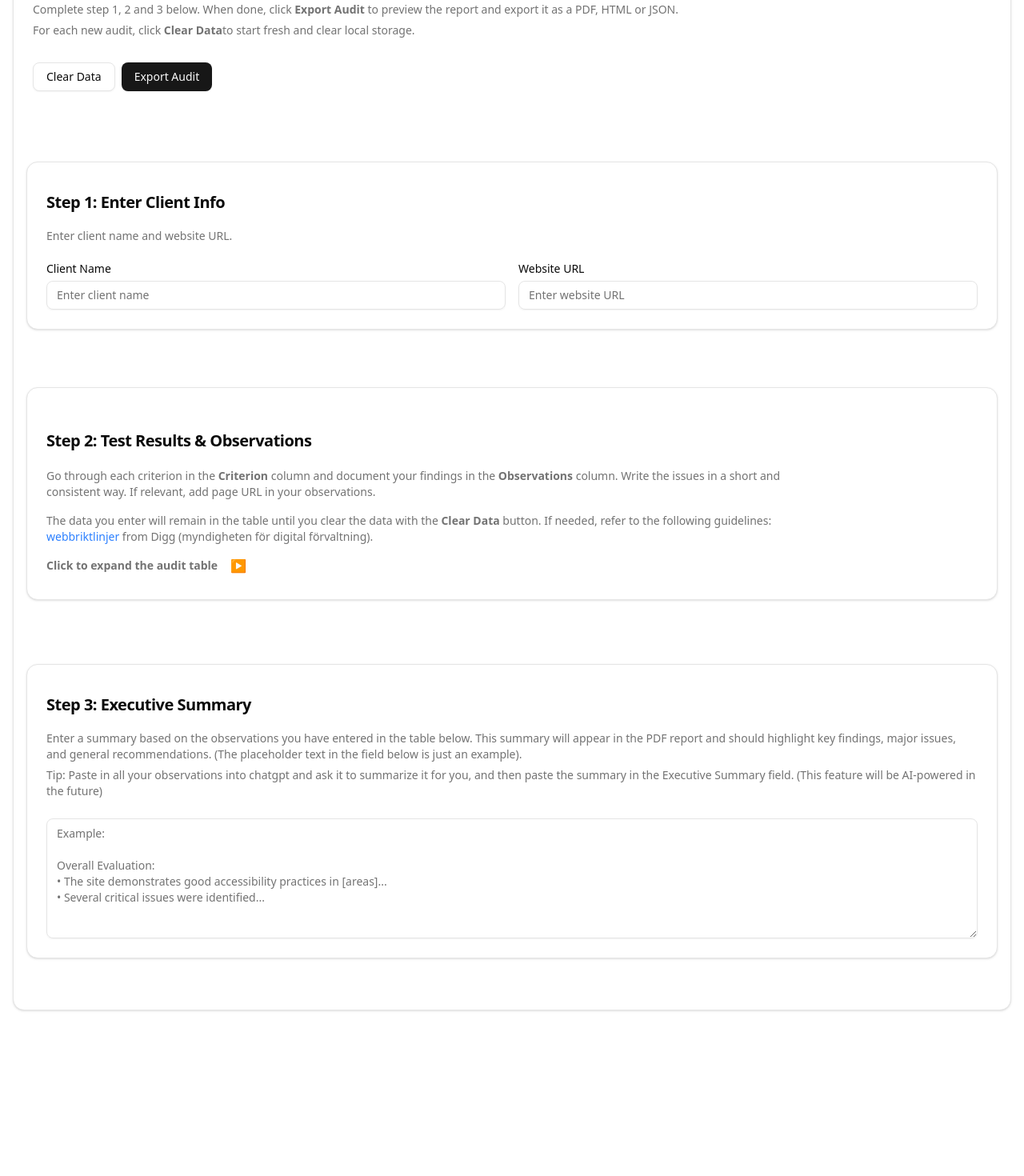
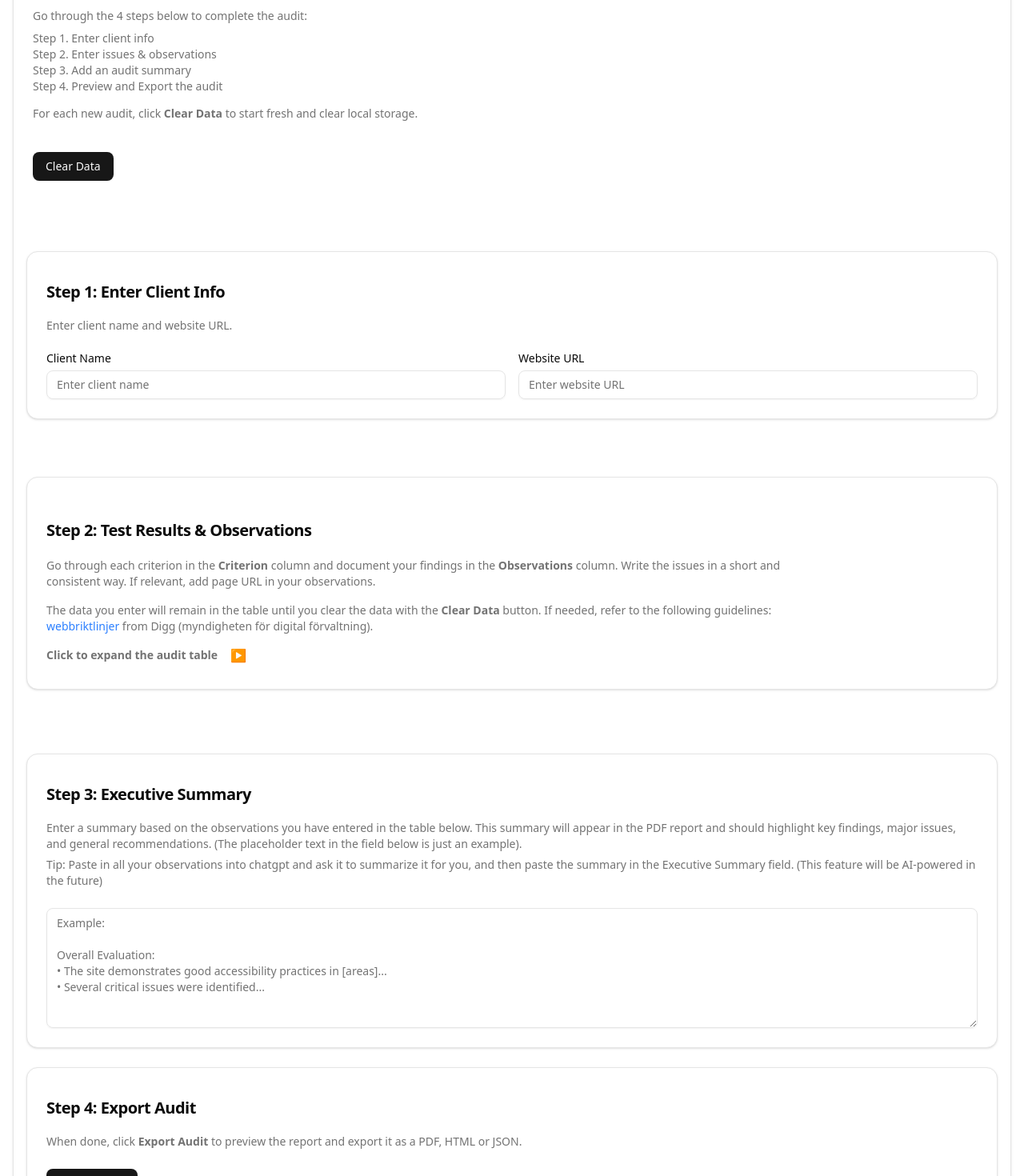
Before and after one commit to hanna-fmw/wcag-compliance-tracker, a Next.js app: page /in-depth-tests in a window 1280 px wide. Shown: the part 680-2150 px from the top of the page at 80% size. Before the commit the page ends 2007 px from the top, so only its background shows below. Built offline with nearby package versions, Linux system fonts and the light colour scheme.

Commit message:
Revise WCAGCriteriaPage to enhance user guidance by restructuring audit steps into a clear list format. Added a dedicated section for exporting the audit, including instructions for previewing and exporting in various formats. Updated button styles for improved interaction.

```diff
--- a/app/in-depth-tests/page.js
+++ b/app/in-depth-tests/page.js
@@ -758,20 +758,23 @@ export default function WCAGCriteriaPage() {
 								<CardTitle>
 									<h2 className='text-2xl font-semibold leading-none tracking-tight py-4'>Audit</h2>
 								</CardTitle>
-								<p className='text-sm text-muted-foreground'>
-									Complete step 1, 2 and 3 below. When done, click{' '}
-									<span className='font-bold'>Export Audit</span> to preview the report and export
-									it as a PDF, HTML or JSON.
-								</p>
-								<p className='text-sm text-muted-foreground'>
-									For each new audit, click <span className='font-bold'>Clear Data</span>
-									to start fresh and clear local storage.
+								<div className='text-sm text-muted-foreground'>
+									<p className='py-2'>Go through the 4 steps below to complete the audit:</p>
+									<ul>
+										<li>Step 1. Enter client info</li>
+										<li>Step 2. Enter issues & observations</li>
+										<li>Step 3. Add an audit summary</li>
+										<li>Step 4. Preview and Export the audit</li>
+									</ul>
+								</div>
+								<p className='text-sm text-muted-foreground py-2'>
+									For each new audit, click <span className='font-bold'>Clear Data</span> to start
+									fresh and clear local storage.
 								</p>
 								<div className='flex justify-start gap-2 py-6'>
-									<Button variant='outline' onClick={handleClearData}>
+									<Button className='cursor-pointer' onClick={handleClearData}>
 										Clear Data
 									</Button>
-									<Button onClick={handleExport}>Export Audit</Button>
 								</div>
 							</CardHeader>
 							<div className='container mx-auto p-4'>
@@ -982,6 +985,25 @@ Overall Evaluation:
 										</CardContent>
 									</Card>
 								</div>
+								<Card>
+									<CardHeader>
+										<CardTitle>
+											<h3 className='text-xl font-semibold leading-none tracking-tight py-4'>
+												Step 4: Export Audit
+											</h3>
+										</CardTitle>
+										<p className='text-sm text-muted-foreground'>
+											When done, click <span className='font-bold'>Export Audit</span> to preview
+											the report and export it as a PDF, HTML or JSON.
+										</p>
+									</CardHeader>
+									<CardContent className='space-y-6'>
+										{/* Client info and buttons section */}
+										<Button className='cursor-pointer' onClick={handleExport}>
+											Export Audit
+										</Button>
+									</CardContent>
+								</Card>
 								{showPreview && (
 									<ReportPreview auditData={previewData} onClose={() => setShowPreview(false)} />
 								)}
```
